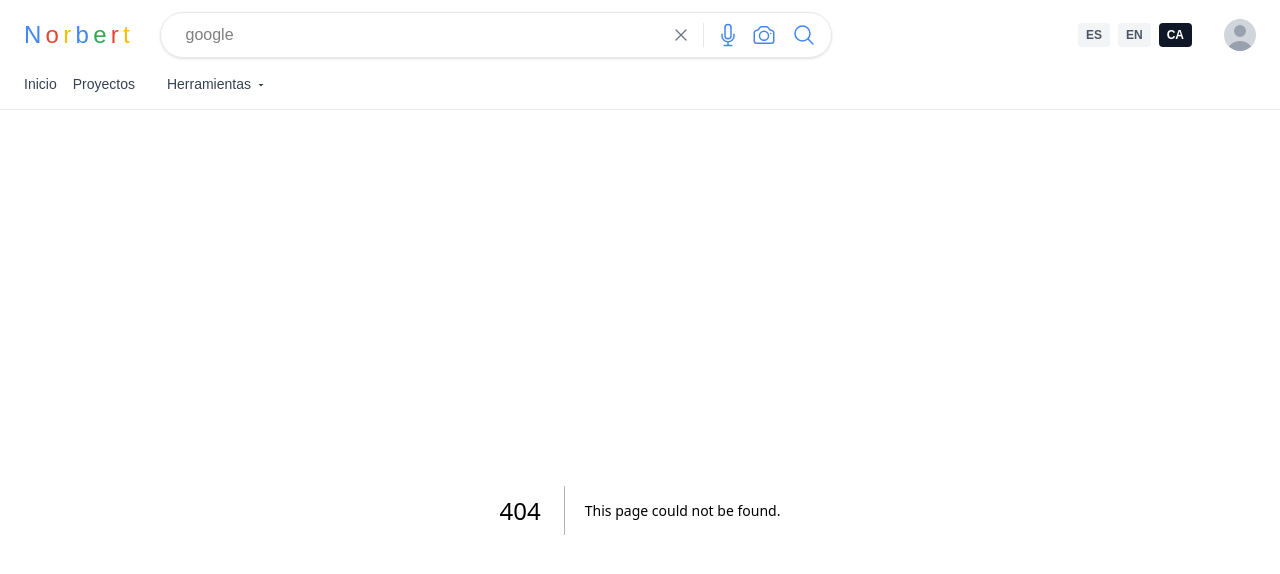
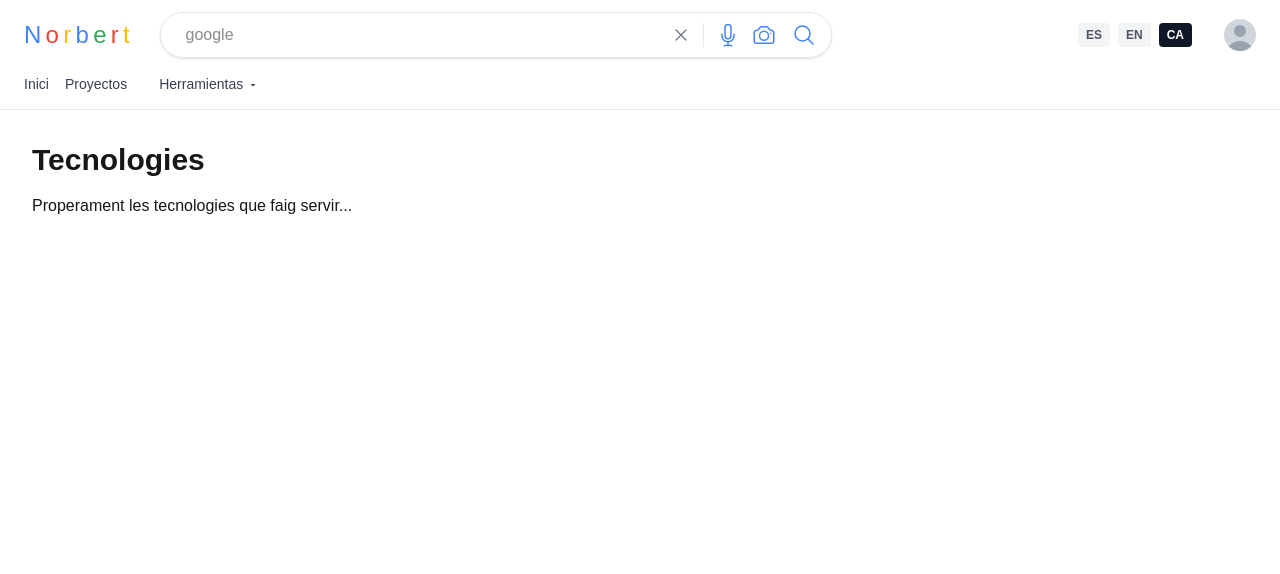
Before and after one commit to NorbertAguilera/porfoleo_google, a Next.js app in the folder mi-portfolio/: page /ca/tecnologies in a window 1280 px wide. Before the commit this address had no page. Shown: the top 574 px of the page. Built offline with nearby package versions, Linux system fonts and the light colour scheme.

Commit message:
languages added

```diff
--- a/mi-portfolio/app/layout.tsx
+++ b/mi-portfolio/app/[lang]/layout.tsx
@@ -2,7 +2,8 @@
 import { getDictionary } from '@/lib/dictonary';
 import type { Metadata } from "next";
 import { Geist, Geist_Mono } from "next/font/google";
-import "./globals.css";
+import "../globals.css";
+
 
 // 👇 IMPORTA TU NUEVO HEADER AQUÍ
 import Header from "@/components/Header";
@@ -26,19 +27,23 @@ export default async function RootLayout({
   children,
   params
 }: {
-  params: { lang: 'es' | 'en' | 'ca' }
+  params: Promise<{ lang: 'es' | 'en' | 'ca' }>
   children: React.ReactNode;
 }) {
-  const lang = params.lang;
+  const { lang } = await params;
+
   const dict = await getDictionary(lang);
 
   return (
     <html lang={lang} className="h-full" suppressHydrationWarning>
       <body
         className={`${geistSans.variable} ${geistMono.variable} antialiased min-h-full flex flex-col`}
+        suppressHydrationWarning
       >
 
-        <Header dict={dict.header} />
+
+        <Header dict={dict.header} lang={lang} />
+
 
         <main className="flex-grow">
           {children}
--- /dev/null
+++ b/mi-portfolio/app/[lang]/page.tsx
@@ -0,0 +1,23 @@
+import { getDictionary } from "@/lib/dictonary";
+
+export default async function Home({
+  params,
+}: {
+  params: Promise<{ lang: "es" | "en" | "ca" }>;
+}) {
+  const { lang } = await params;
+  const dict = await getDictionary(lang);
+
+  return (
+    <div className="flex flex-col items-center justify-center min-h-[60vh]">
+      <h1 className="text-4xl font-bold text-gray-800">
+        {dict.header.home}
+      </h1>
+      <p className="mt-4 text-gray-600">
+        {lang === 'es' ? 'Bienvenido a mi portfolio' :
+         lang === 'en' ? 'Welcome to my portfolio' :
+         'Benvingut al meu porfoli'}
+      </p>
+    </div>
+  );
+}
--- /dev/null
+++ b/mi-portfolio/app/[lang]/projects/page.tsx
@@ -0,0 +1,19 @@
+import { getDictionary } from "@/lib/dictonary";
+
+export default async function ProjectsPage({
+  params,
+}: {
+  params: Promise<{ lang: "es" | "en" | "ca" }>;
+}) {
+  const { lang } = await params;
+  const dict = await getDictionary(lang);
+
+  return (
+    <div className="p-8">
+      <h1 className="text-3xl font-bold mb-4">{dict.header.projects}</h1>
+      <p>{lang === 'es' ? 'Próximamente mis proyectos...' :
+         lang === 'en' ? 'My projects coming soon...' :
+         'Properament els meus projectes...'}</p>
+    </div>
+  );
+}
--- /dev/null
+++ b/mi-portfolio/app/[lang]/tecnologies/page.tsx
@@ -0,0 +1,19 @@
+import { getDictionary } from "@/lib/dictonary";
+
+export default async function TecnologiesPage({
+  params,
+}: {
+  params: Promise<{ lang: "es" | "en" | "ca" }>;
+}) {
+  const { lang } = await params;
+  const dict = await getDictionary(lang);
+
+  return (
+    <div className="p-8">
+      <h1 className="text-3xl font-bold mb-4">{dict.header.tecnologies}</h1>
+      <p>{lang === 'es' ? 'Próximamente las tecnologías que uso...' :
+         lang === 'en' ? 'Technologies I use coming soon...' :
+         'Properament les tecnologies que faig servir...'}</p>
+    </div>
+  );
+}
--- a/mi-portfolio/app/page.tsx
+++ /dev/null
@@ -1,7 +0,0 @@
-import Image from "next/image";
-
-export default function Home() {
-  return (
-    <h1></h1>
-  );
-}
--- a/mi-portfolio/components/Header.tsx
+++ b/mi-portfolio/components/Header.tsx
@@ -28,9 +28,11 @@ interface HeaderProps {
         about: string;
         contact: string;
     };
+    lang: string;
 }
 
-export default function Header({ dict }: HeaderProps) {
+export default function Header({ dict, lang }: HeaderProps) {
+
     const pathname = usePathname().split('/')[2] == undefined ? 'inicio' : usePathname().split('/')[2];
     //console.log(pathname);
     // Simulación de los nombres de pestañas que pediste
@@ -86,18 +88,20 @@ export default function Header({ dict }: HeaderProps) {
 
                     <Link
                         key={'Inicio'}
-                        href={'/'}
+                        href={`/${lang}`}
                         // El índice 1 ("Todo") es el activo por defecto
+
                         className={`pb-3 pt-1 cursor-pointer border-b-2 transition-colors ${pathname === 'inicio' ? 'text-gray-900 border-gray-900 font-medium' : 'border-transparent hover:text-gray-900'
                             }`}
                     >
-                        Inicio
+                        {dict.home}
                     </Link>
 
                     <Link
                         key={'Proyectos'}
-                        href={'/projects'}
+                        href={`/${lang}/projects`}
                         // El índice 1 ("Todo") es el activo por defecto
+
                         className={`pb-3 pt-1 cursor-pointer border-b-2 transition-colors ${pathname === 'projects' ? 'text-gray-900 border-gray-900 font-medium' : 'border-transparent hover:text-gray-900'
                             }`
                         }
```
Also changed, not shown: mi-portfolio/projects/page.tsx (deleted), mi-portfolio/tecnologies/page.tsx (deleted).
